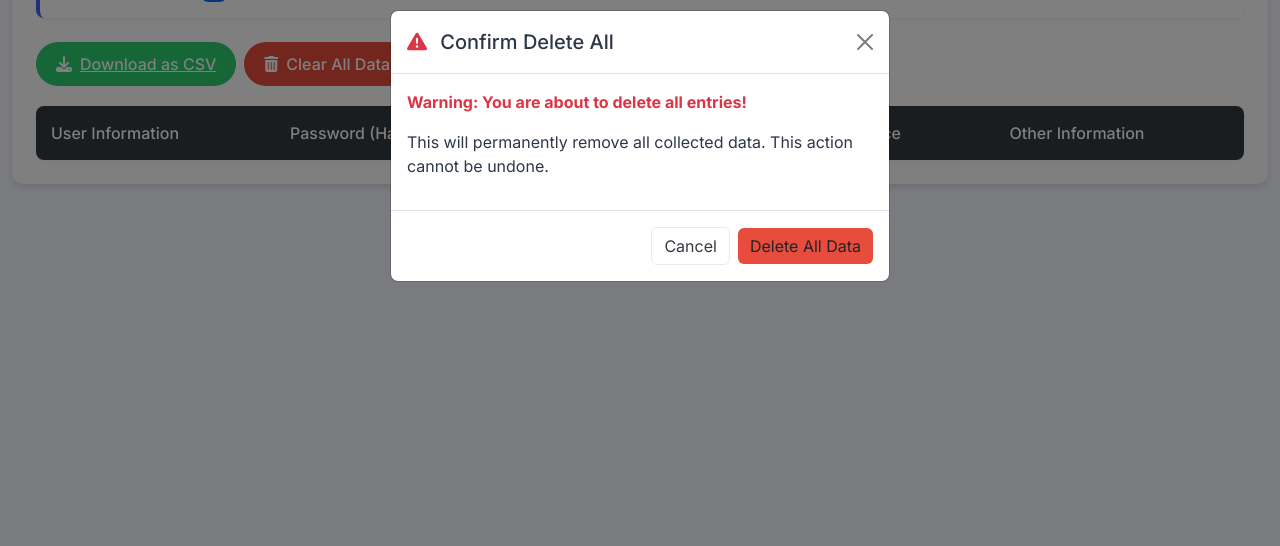
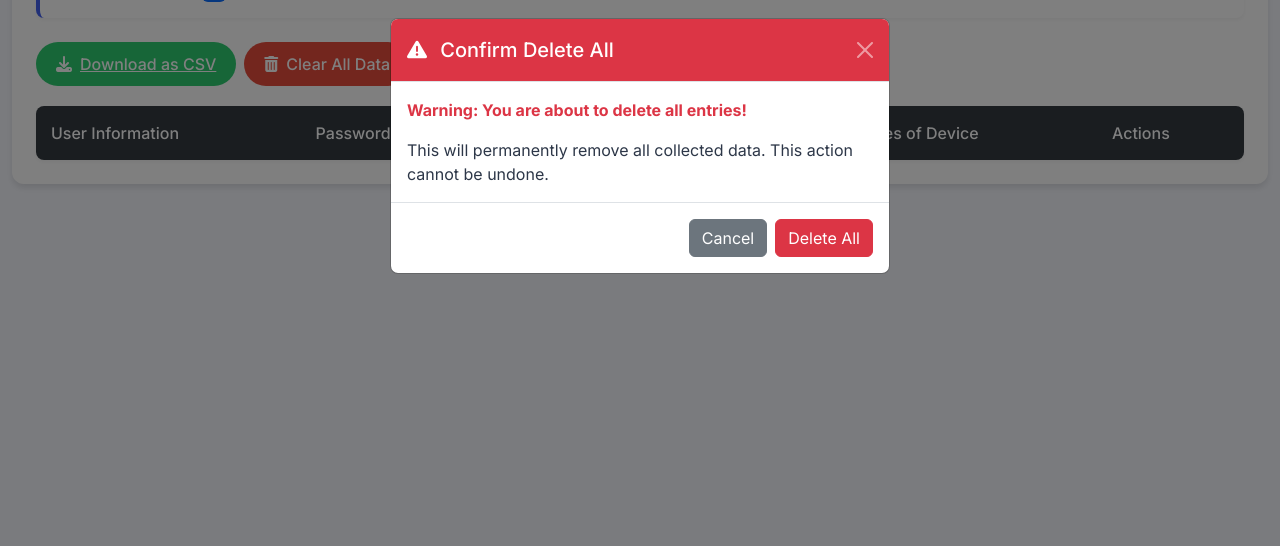
Before and after one commit to nixbel/campaignp, a Flask app: template campaign/templates/stats.html in a window 1280 px wide, after a click on "Clear All Data". Shown: the part 254-800 px from the top of the page. Run offline with Flask 3, Linux system fonts and the light colour scheme; the template is opened without the code that fills it, so the values that code supplies are empty.

Commit message:
delete the not important details

```diff
--- a/campaign/data.csv
+++ b/campaign/data.csv
@@ -1 +1 @@
-first_name,last_name,username,password,timestamp,ip_address,device_fingerprint,device_type,browser_name,browser_version,os_name,os_version,language,screen_resolution,timezone,canvas_hash,webgl_info,full_user_agent
+first_name,last_name,username,password,timestamp,
--- a/campaign/templates/stats.html
+++ b/campaign/templates/stats.html
@@ -194,15 +194,7 @@
             padding: 5px 10px;
             border-radius: var(--radius-sm);
             font-weight: 500;
-        }
-
-        .ip-badge {
-            background-color: #fff5f5;
-            color: #e53e3e;
-            font-size: 0.85rem;
-            padding: 5px 10px;
-            border-radius: var(--radius-sm);
-            font-weight: 500;
+            display: inline-block;
         }
 
         .detail-label {
@@ -337,7 +329,7 @@
                                     <th>Password (Hashed)</th>
                                     <th>Access Details</th>
                                     <th>Types of Device</th>
-                                    <th>Other Information</th>
+                                    <th>Actions</th>
                                 </tr>
                             </thead>
                             <tbody>
@@ -356,9 +348,6 @@
                                         <div class="d-flex flex-column gap-1">
                                             <span class="timestamp-badge">
                                                 <i class="far fa-clock me-1"></i>{{ entry.timestamp }}
-                                            </span>
-                                            <span class="ip-badge">
-                                                <i class="fas fa-network-wired me-1"></i>{{ entry.ip_address }}
                                             </span>
                                         </div>
                                     </td>
@@ -408,10 +397,6 @@
                                                     </div>
                                                     <div class="col-md-6">
                                                         <div class="mb-2">
-                                                            <div class="detail-label">IP Address</div>
-                                                            <div>{{ entry.ip_address }}</div>
-                                                        </div>
-                                                        <div class="mb-2">
                                                             <div class="detail-label">Timestamp</div>
                                                             <div>{{ entry.timestamp }}</div>
                                                         </div>
@@ -434,19 +419,19 @@
     <div class="modal fade" id="deleteModal" tabindex="-1" aria-labelledby="deleteModalLabel" aria-hidden="true">
         <div class="modal-dialog modal-dialog-centered">
             <div class="modal-content">
-                <div class="modal-header">
+                <div class="modal-header bg-danger text-white">
                     <h5 class="modal-title" id="deleteModalLabel">
-                        <i class="fas fa-exclamation-triangle text-danger me-2"></i>
+                        <i class="fas fa-exclamation-triangle me-2"></i>
                         Confirm Deletion
                     </h5>
-                    <button type="button" class="btn-close" data-bs-dismiss="modal" aria-label="Close"></button>
+                    <button type="button" class="btn-close btn-close-white" data-bs-dismiss="modal" aria-label="Close"></button>
                 </div>
                 <div class="modal-body">
-                    <p>Are you sure you want to delete this entry? This action cannot be undone.</p>
+                    <p class="mb-0">Are you sure you want to delete this entry? This action cannot be undone.</p>
                 </div>
                 <div class="modal-footer">
-                    <button type="button" class="btn cancel-btn" data-bs-dismiss="modal">Cancel</button>
-                    <button type="button" class="btn confirm-delete-btn" id="confirmDelete">Delete Entry</button>
+                    <button type="button" class="btn btn-secondary" data-bs-dismiss="modal">Cancel</button>
+                    <button type="button" class="btn btn-danger" id="confirmDelete">Delete</button>
                 </div>
             </div>
         </div>
@@ -456,20 +441,20 @@
     <div class="modal fade" id="deleteAllModal" tabindex="-1" aria-labelledby="deleteAllModalLabel" aria-hidden="true">
         <div class="modal-dialog modal-dialog-centered">
             <div class="modal-content">
-                <div class="modal-header">
+                <div class="modal-header bg-danger text-white">
                     <h5 class="modal-title" id="deleteAllModalLabel">
-                        <i class="fas fa-exclamation-triangle text-danger me-2"></i>
+                        <i class="fas fa-exclamation-triangle me-2"></i>
                         Confirm Delete All
                     </h5>
-                    <button type="button" class="btn-close" data-bs-dismiss="modal" aria-label="Close"></button>
+                    <button type="button" class="btn-close btn-close-white" data-bs-dismiss="modal" aria-label="Close"></button>
                 </div>
                 <div class="modal-body">
                     <p class="fw-bold text-danger">Warning: You are about to delete all entries!</p>
-                    <p>This will permanently remove all collected data. This action cannot be undone.</p>
+                    <p class="mb-0">This will permanently remove all collected data. This action cannot be undone.</p>
                 </div>
                 <div class="modal-footer">
-                    <button type="button" class="btn cancel-btn" data-bs-dismiss="modal">Cancel</button>
-                    <button type="button" class="btn confirm-delete-btn" id="confirmDeleteAll">Delete All Data</button>
+                    <button type="button" class="btn btn-secondary" data-bs-dismiss="modal">Cancel</button>
+                    <button type="button" class="btn btn-danger" id="confirmDeleteAll">Delete All</button>
                 </div>
             </div>
         </div>
```
